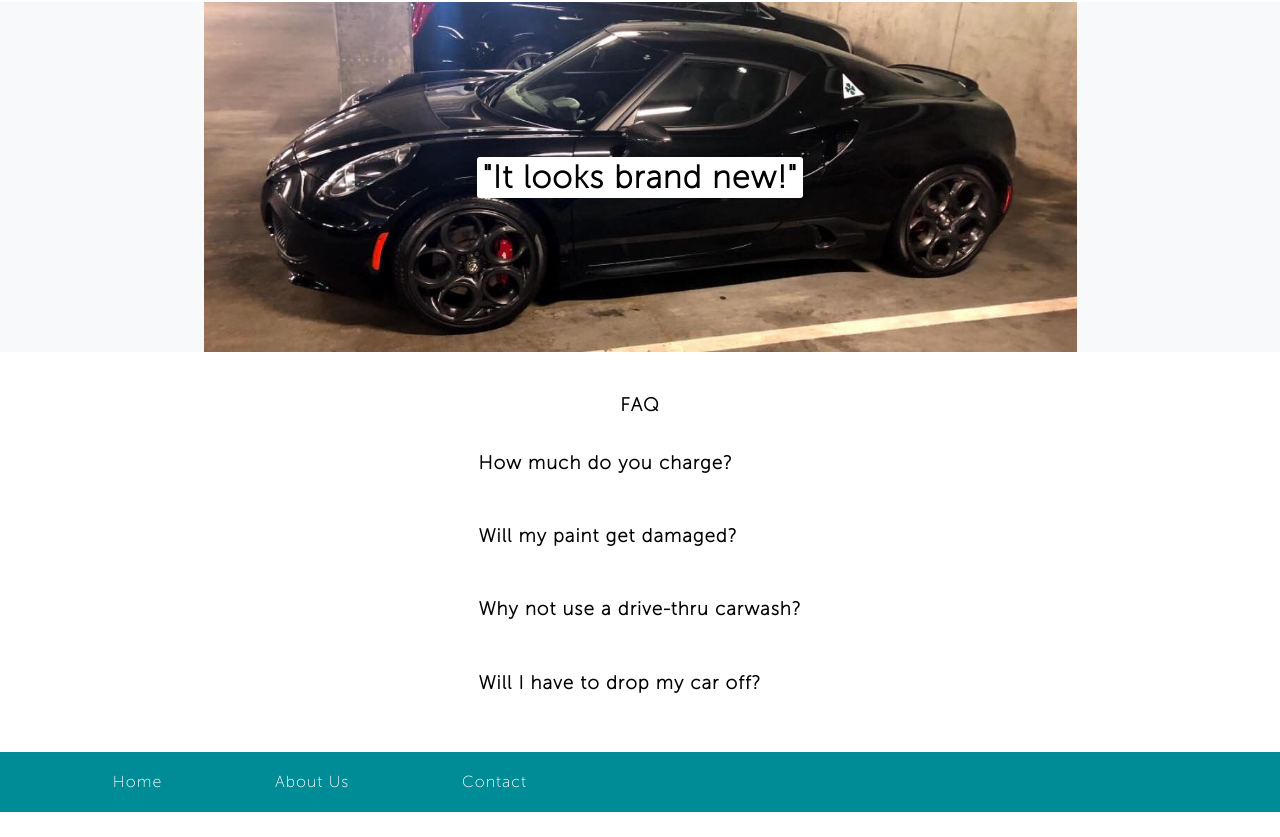
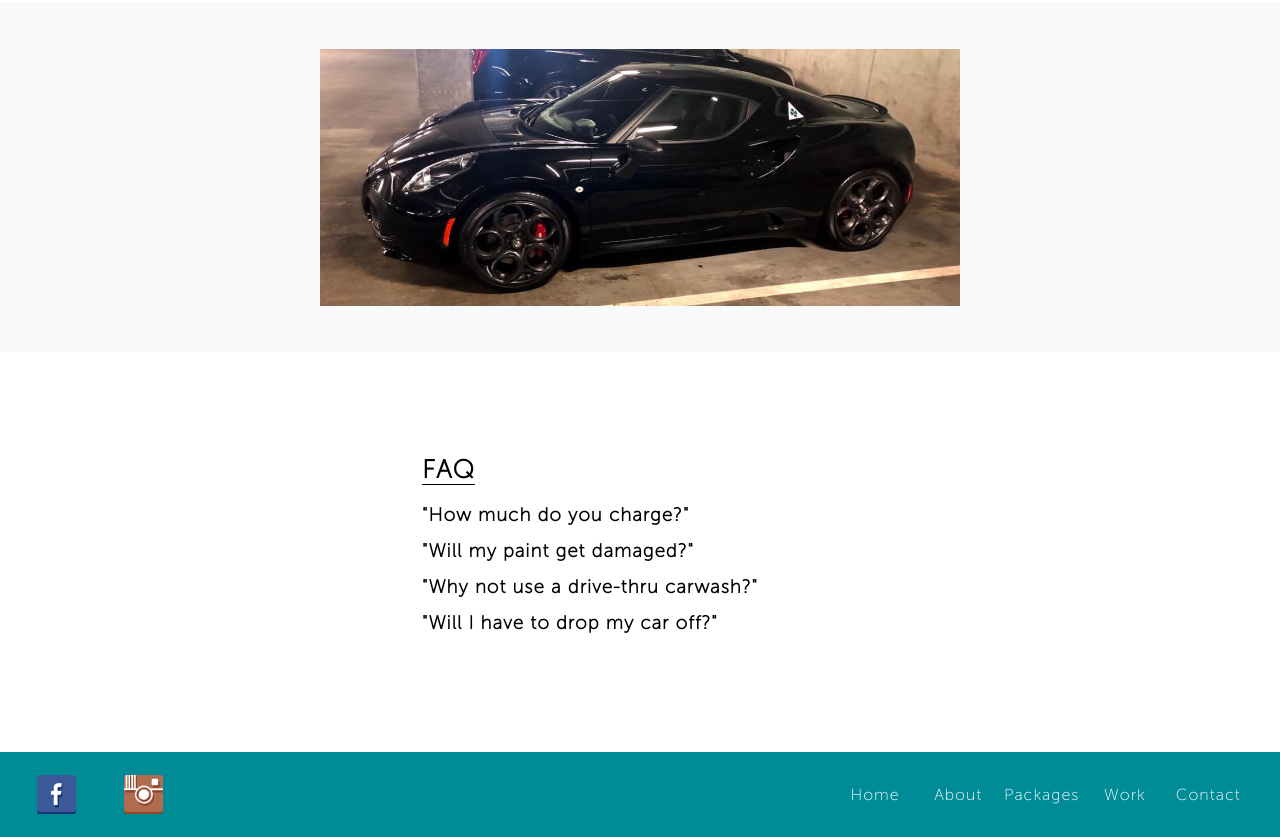
Before and after one commit to jlbroughton88/Heavenly-Details, a React (Create React App) app in the folder client/: page / in a window 1280 px wide. Shown: the part 453-1290 px from the top of the page. Before the commit the page ends 1265 px from the top, so only its background shows below. Built offline with nearby package versions, Linux system fonts and the light colour scheme.

Commit message:
made the footer, changed home banner and FAQ

```diff
--- a/client/src/components/FAQ.js
+++ b/client/src/components/FAQ.js
@@ -15,7 +15,7 @@ const FAQ = () => {
                 <Row>
                     <HeadRow>
                         <HeadDiv>
-                            <Head>How much do you charge?</Head>
+                            <Head>"How much do you charge?"</Head>
                         </HeadDiv>
                     </HeadRow>
                     <ParaDiv>
@@ -27,7 +27,7 @@ const FAQ = () => {
                 <Row>
                     <HeadRow>
                         <HeadDiv>
-                            <Head>Will my paint get damaged?</Head>
+                            <Head>"Will my paint get damaged?"</Head>
                         </HeadDiv>
                     </HeadRow>
 
@@ -40,7 +40,7 @@ const FAQ = () => {
                 <Row>
                     <HeadRow>
                         <HeadDiv>
-                            <Head>Why not use a drive-thru carwash?</Head>
+                            <Head>"Why not use a drive-thru carwash?"</Head>
                         </HeadDiv>
                     </HeadRow>
                     <ParaDiv>
@@ -52,7 +52,7 @@ const FAQ = () => {
                 <Row>
                     <HeadRow>
                         <HeadDiv>
-                            <Head>Will I have to drop my car off?</Head>
+                            <Head>"Will I have to drop my car off?"</Head>
                         </HeadDiv>
                     </HeadRow>
                     <ParaDiv>
@@ -68,7 +68,7 @@ const FAQ = () => {
 export default FAQ;
 
 const MotherDiv = styled.div`
-    max-width: 625px;
+    width: 436px;
     height: 400px;
     display: flex;
     flex-direction: column;
@@ -79,16 +79,25 @@ const MotherDiv = styled.div`
 
 // FAQ
 const FaqRow = styled.div`
+width: 100%;
 display: flex;
 justify-content: flex-start;
+margin-bottom: 20px;
 `
 
-const FaqDiv = styled.div``
+const FaqDiv = styled.div`
+    border-bottom: black solid 1px;
+`
 
-const FaqHead = styled.h3``
+const FaqHead = styled.h3`
+    margin: 0;
+    font-size: 1.6rem;
+`
 
 // ROWS
-const Rows = styled.div``
+const Rows = styled.div`
+    width: 100%;
+`
 
 const Row = styled.div`
 `
@@ -100,7 +109,9 @@ justify-content: flex-start;
 
 const HeadDiv = styled.div``
 
-const Head = styled.h3``
+const Head = styled.h3`
+    margin: 0;
+`
 
 const ParaDiv = styled.div``
 
--- a/client/src/components/Footer.js
+++ b/client/src/components/Footer.js
@@ -1,14 +1,45 @@
 import React from 'react';
-import styled from "styled-components"
+import styled from "styled-components";
+import { Link } from "react-router-dom";
+import Facebook from "./images/socialMediaIcons/facebook.png";
+import Instagram from "./images/socialMediaIcons/instagram.png"
 
 const Footer = () => {
     return (
         <MotherDiv>
-            <LinksDiv>
-                <FooterLink>Home</FooterLink>
-                <FooterLink>About Us</FooterLink>
-                <FooterLink>Contact</FooterLink>
-            </LinksDiv>
+
+        <MoverDiv1>
+            <SocialDiv>
+                <SocialLink href="https://www.facebook.com/HeavenlyDetails704/">
+                    <Icon src={Facebook} alt="" />
+                </SocialLink>
+                <SocialLink href="https://www.instagram.com/heavenlydetailsclt">
+                    <Icon src={Instagram} alt="" />
+                </SocialLink>
+            </SocialDiv>
+        </MoverDiv1>
+
+
+        <MoverDiv2>
+                        <LinksDiv>
+                <Link to="/">
+                    <FooterLink>Home</FooterLink>
+                </Link>
+                <Link to="/about">
+                    <FooterLink>About</FooterLink>
+                </Link>
+                <Link to="/packages">
+                    <FooterLink>Packages</FooterLink>
+                </Link>
+                <Link to="/work">
+                    <FooterLink>Work</FooterLink>
+                </Link>
+                <Link to="/contact">
+                    <FooterLink>Contact</FooterLink>
+                </Link>
+                </LinksDiv>
+        </MoverDiv2>
+
         </MotherDiv>
     )
 }
@@ -16,23 +47,114 @@ const Footer = () => {
 export default Footer;
 
 const MotherDiv = styled.footer`
-    height: 60px;
     width: 100%;
     background: #008C96;
     color: #ffffff;
     display: flex;
     flex-direction: row;
     align-items: center;
+    padding-top: 20px;
+    padding-bottom: 20px;
+`
 
+const MoverDiv1 = styled.div`
+    display: flex;
+    justify-content: flex-start;
+    width: 30%;
+
+
+    @media(max-width: 600px) {
+        padding-right: 0;
+        width: 100%;
+        justify-content: flex-start;
+    }
+`
+
+const MoverDiv2 = styled.div`
+    display: flex;
+    justify-content: flex-end;
+    width: 67%;
+    padding-right: 3%;
+
+
+    @media(max-width: 600px) {
+        padding-right: 0;
+        margin-right: 20px
+        width: 100%;
+        justify-content: flex-end;
+    }
 `
 
 const LinksDiv = styled.div`
-    display: flex;
+    display: inline-grid;
+    grid-template-columns: 15% 15% 15% 15% 15%;
+    grid-gap: 20px;
     justify-content: space-evenly;
     align-items: center;
-    width: 50%;
+    align-self: center;
+    width: 400px;
+    justify-items: center;
+
+    @media(max-width: 600px) {
+        margin-left: 14px;
+        width: 270px;
+        grid-gap: 5px;
+        grid-template-columns: 28% 28% 28%;
+        justify-items: end;
+    }
+
+    @media(max-width: 500px) {
+        grid-template-columns: 45% 45%
+        width: 150px;
+
+    }
+
+
 `
 
 const FooterLink = styled.p`
     margin: 0;
 `
+
+const SocialDiv = styled.div`
+    height: 100%;
+    width: 200px
+    display: flex;
+    flex-direction: row;
+    align-self: flex-start;
+    justify-content: space-evenly;
+    align-items: center;
+
+    @media(max-width: 600px) {
+        justify-content: flex-start;
+        width: 150px;
+        margin-left: 20px;
+    }
+`
+
+const SocialLink = styled.a`
+    height: 100%;
+    width: 30%;
+    display: flex;
+    justify-content: center;
+    align-items: center;
+    margin-top: 0;
+    margin-bottom: 0;
+    align-self: center;
+
+    @media(max-width: 600px) {
+        justify-content: flex-start;
+        align-self: flex-start;
+        width: 45%;
+    }
+`
+
+const Icon = styled.img`
+    height: auto;
+    width: 65%;
+    margin: 5%;
+
+    @media(max-width: 600px) {
+        margin: 0;
+    }
+`
--- a/client/src/components/Testamonial.js
+++ b/client/src/components/Testamonial.js
@@ -6,9 +6,9 @@ const Testamonial = () => {
     return (
         <MotherDiv>
             <Container>
-                <HeadDiv>
+                {/* <HeadDiv>
                     <Head>"It looks brand new!"</Head>
-                </HeadDiv>
+                </HeadDiv> */}
             </Container>
         </MotherDiv>
     )
@@ -42,16 +42,17 @@ const MotherDiv = styled.div`
 
 const Container = styled.div`
     display: flex;
-    justify-content: center;
+    justify-content: flex-end;
     align-items: center;
     height: 100%;
-    width: 80%;
+    width: 50%;
+    padding-top: 7%;
     background: url(${Exterior}) no-repeat center/contain;
     color: black;
 
     @media(max-width: 650px) {
-        width: 100%;
-        transform: scale(1);
+        width: 85%;
+
     }
 `
 
@@ -63,7 +64,7 @@ const HeadDiv = styled.div`
 
 const Head = styled.h3`
     margin: 0;
-    font-size: 2rem;
+    font-size: 1.6rem;
 
     @media(max-width: 650px) {
         font-size: 1.7rem;
```
Also changed, not shown: 12 other files (tests, documents, lock files or other folders).
